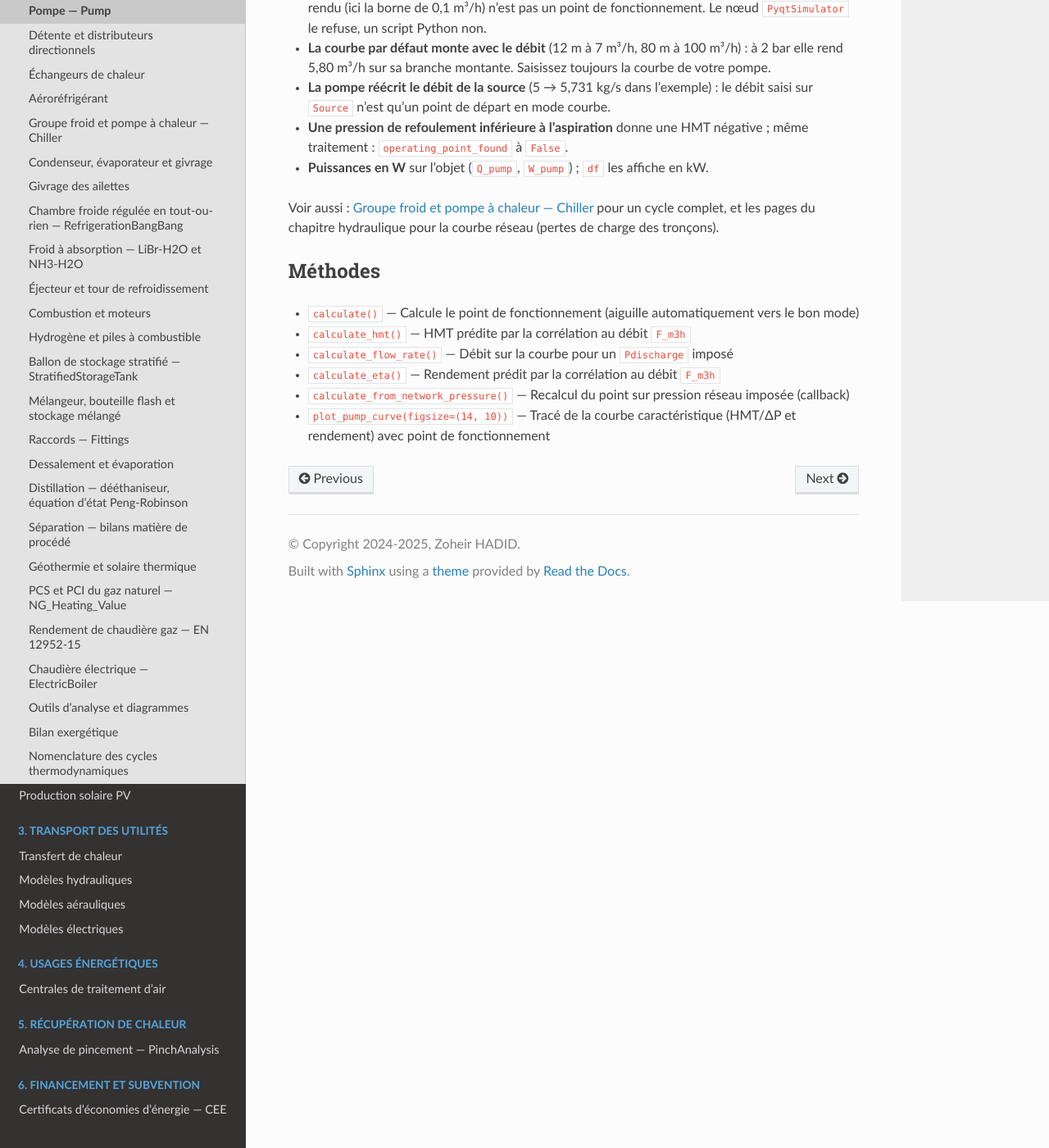
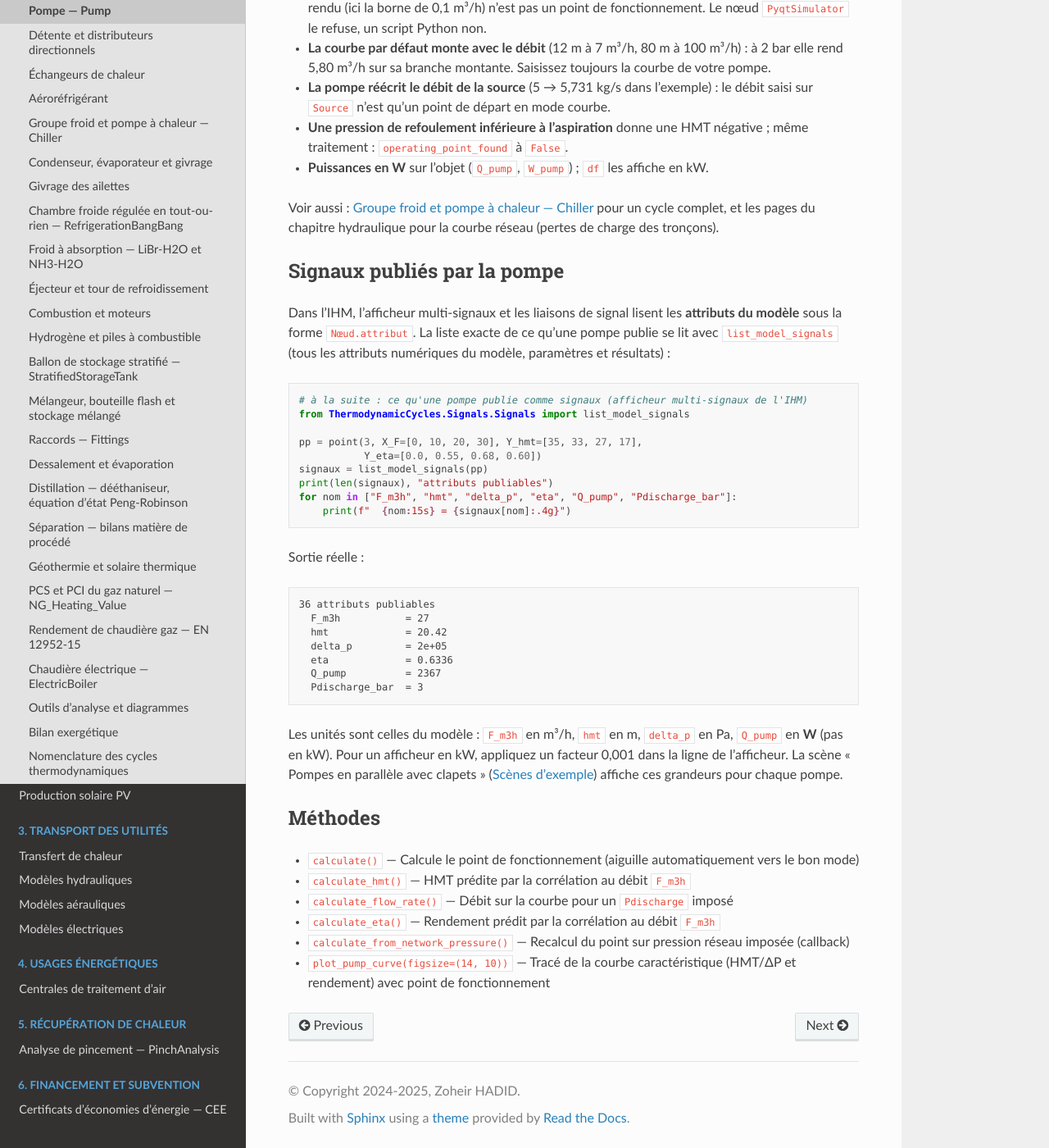
Before and after one commit to ZoheirHADID/EnergySystemModels-fr, a Sphinx documentation site: the page built from docs/source/002-thermodynamic_cycles/pompe.rst, in a window 1280 px wide and 1400 px high, scrolled down 8115 px. Shown: the whole window at 82% size. Built offline with Sphinx 7.4.7 and the Read the Docs theme 3.1.0, drawn with Linux system fonts in a browser that asks for light colours.

Commit message:
doc(scenes, pompe): pompes en parallele (L5 handbook) -- pourquoi pas le double, parametres, pieges ; signaux publies par la pompe
Co-Authored-By: Claude Opus 5.5 <noreply@anthropic.com>

```diff
--- a/docs/source/002-thermodynamic_cycles/pompe.rst
+++ b/docs/source/002-thermodynamic_cycles/pompe.rst
@@ -480,6 +480,44 @@ Sortie réelle :
 Voir aussi : :doc:`chiller` pour un cycle complet, et les pages du chapitre
 hydraulique pour la courbe réseau (pertes de charge des tronçons).
 
+Signaux publiés par la pompe
+----------------------------
+
+Dans l'IHM, l'afficheur multi-signaux et les liaisons de signal lisent les
+**attributs du modèle** sous la forme ``Nœud.attribut``. La liste exacte de ce
+qu'une pompe publie se lit avec ``list_model_signals`` (tous les attributs
+numériques du modèle, paramètres et résultats) :
+
+.. code-block:: python
+
+    # à la suite : ce qu'une pompe publie comme signaux (afficheur multi-signaux de l'IHM)
+    from ThermodynamicCycles.Signals.Signals import list_model_signals
+
+    pp = point(3, X_F=[0, 10, 20, 30], Y_hmt=[35, 33, 27, 17],
+               Y_eta=[0.0, 0.55, 0.68, 0.60])
+    signaux = list_model_signals(pp)
+    print(len(signaux), "attributs publiables")
+    for nom in ["F_m3h", "hmt", "delta_p", "eta", "Q_pump", "Pdischarge_bar"]:
+        print(f"  {nom:15s} = {signaux[nom]:.4g}")
+
+Sortie réelle :
+
+.. code-block:: text
+
+   36 attributs publiables
+     F_m3h           = 27
+     hmt             = 20.42
+     delta_p         = 2e+05
+     eta             = 0.6336
+     Q_pump          = 2367
+     Pdischarge_bar  = 3
+
+Les unités sont celles du modèle : ``F_m3h`` en m³/h, ``hmt`` en m,
+``delta_p`` en Pa, ``Q_pump`` en **W** (pas en kW). Pour un afficheur en kW,
+appliquez un facteur 0,001 dans la ligne de l'afficheur. La scène
+« Pompes en parallèle avec clapets » (:doc:`../interface/scenes`) affiche ces
+grandeurs pour chaque pompe.
+
 Méthodes
 --------
 
```
Also changed, not shown: JOURNAL_DOC.md (+6 -0 lines), ROADMAP_DOC.md (+1 -1 lines), banc_doc.json (+5 -5 lines), docs/source/interface/scenes.rst (+23 -0 lines).
